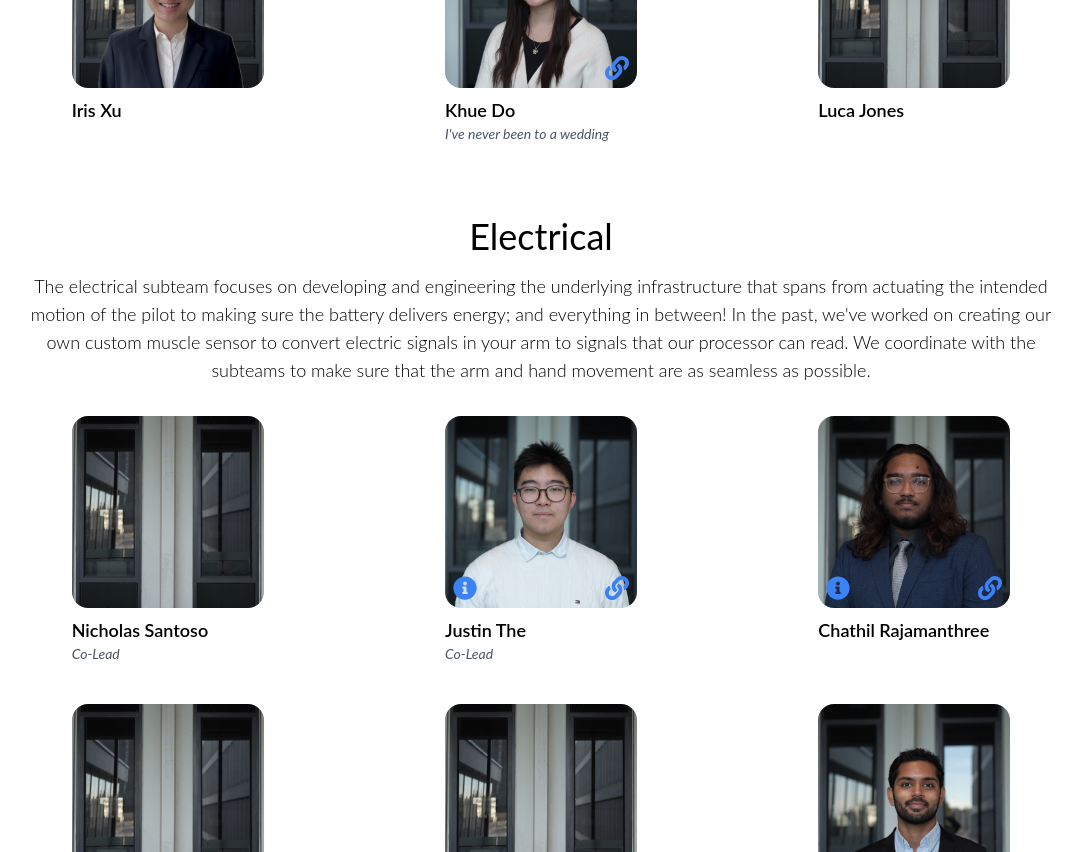
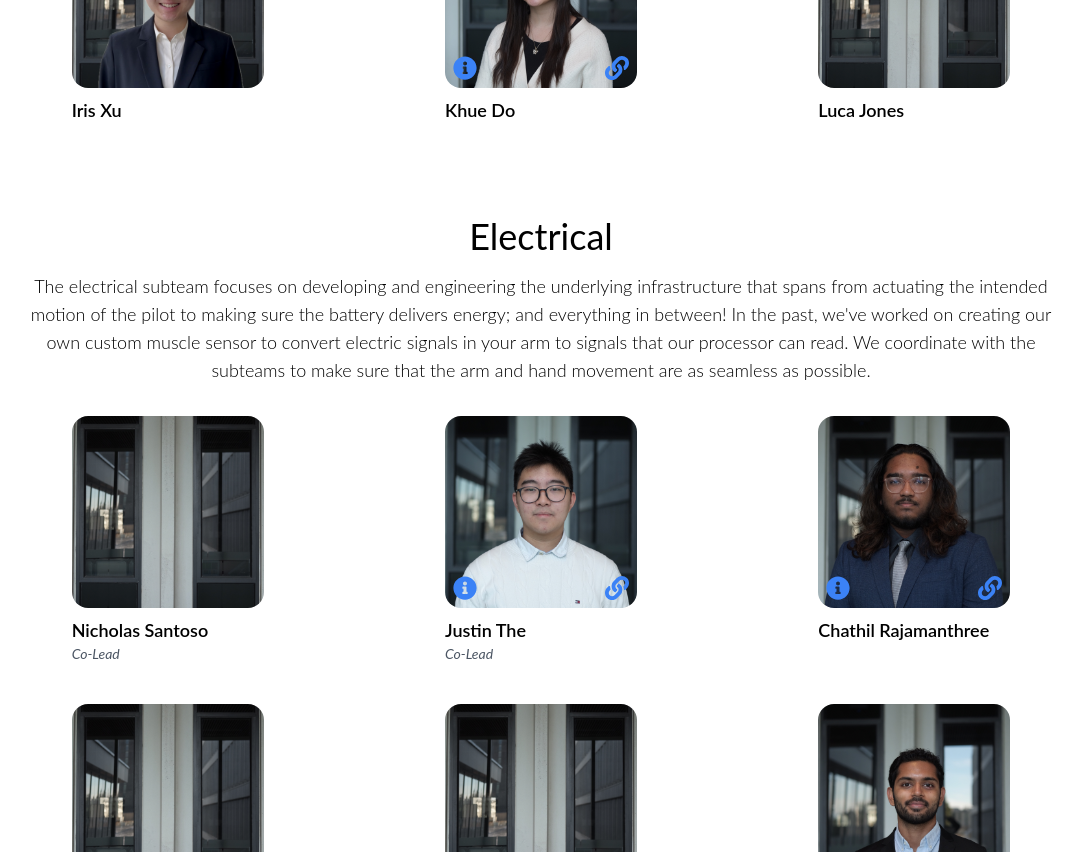
Before and after one commit to BEARUBC/website, a Next.js app: page /teams in a window 1280 px wide. Shown: the part 2920-3772 px from the top of the page, without its empty margins (99-1182 px from the left). Built offline with nearby package versions, Linux system fonts and the light colour scheme; a web font is replaced by a local one.

Commit message:
Small fix

```diff
--- a/src/app/teams/page.tsx
+++ b/src/app/teams/page.tsx
@@ -44,7 +44,7 @@ const Analytics = [
   { imageSrc: BLANK_PICTURE, name: "Raihan Arvi", description: "Co-Lead" },
   { imageSrc: LeticiaCid, name: "Leticia Cid", description: "", link: "https://www.linkedin.com/in/leticia-cid/", bio: "I like brains and computers (and puffins)" },
   { imageSrc: IrisXu, name: "Iris Xu", description: "" },
-  { imageSrc: KhueDo, name: "Khue Do", description: "I've never been to a wedding", link: "https://www.linkedin.com/in/khue-do-28ab0b242" },
+  { imageSrc: KhueDo, name: "Khue Do", link: "https://www.linkedin.com/in/khue-do-28ab0b242", bio: "I've never been to a wedding" },
   { imageSrc: BLANK_PICTURE, name: "Luca Jones", description: "" },
 ];
 
```
